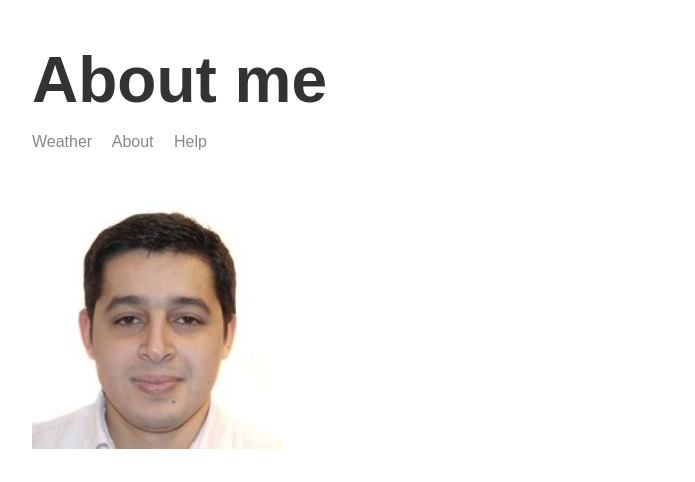
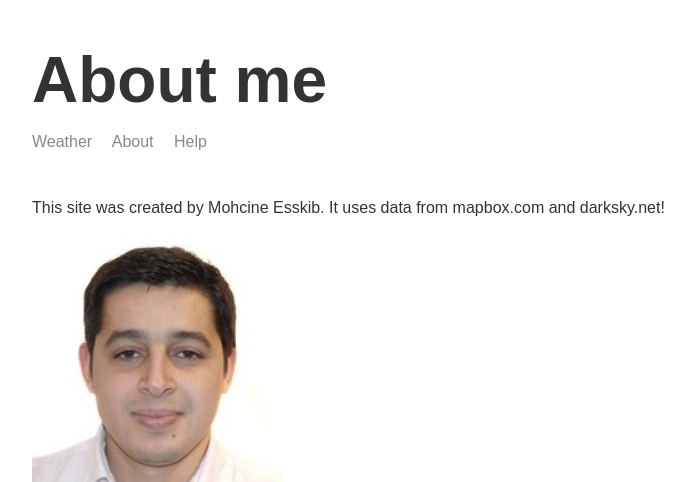
Before and after one commit to itcm3t/node-3-weather-website, a Node server app: page /about in a window 1280 px wide. Shown: the top 482 px of the page, without its empty margins (283-978 px from the left). Run offline with Node 20, Linux system fonts and the light colour scheme.

Commit message:
Add about text

```diff
--- a/web-server/templates/views/about.hbs
+++ b/web-server/templates/views/about.hbs
@@ -8,6 +8,7 @@
     <body>
         <div class="main-content">
             {{>header}}
+            <p>This site was created by Mohcine Esskib. It uses data from mapbox.com and darksky.net!</p>
             <img class="portrait" src="/img/me.jpeg" alt="">
         </div>
 
```
